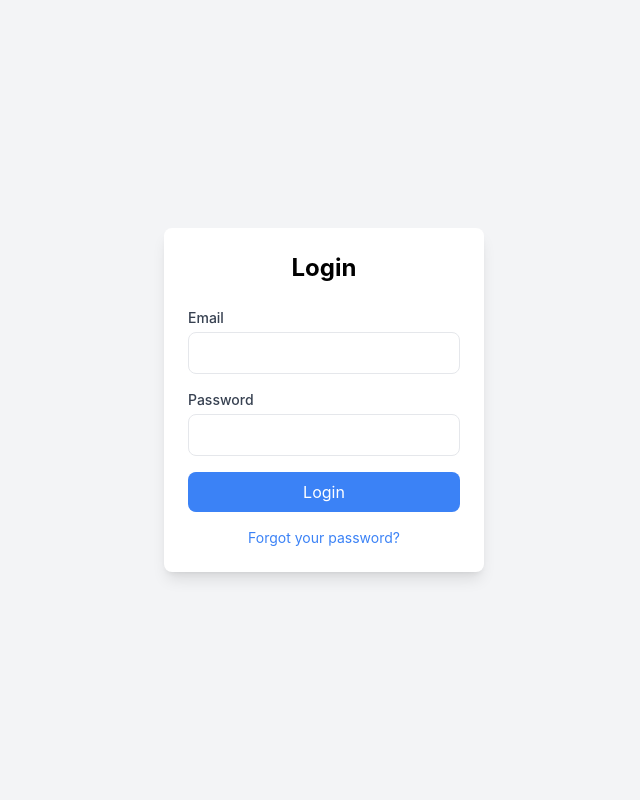
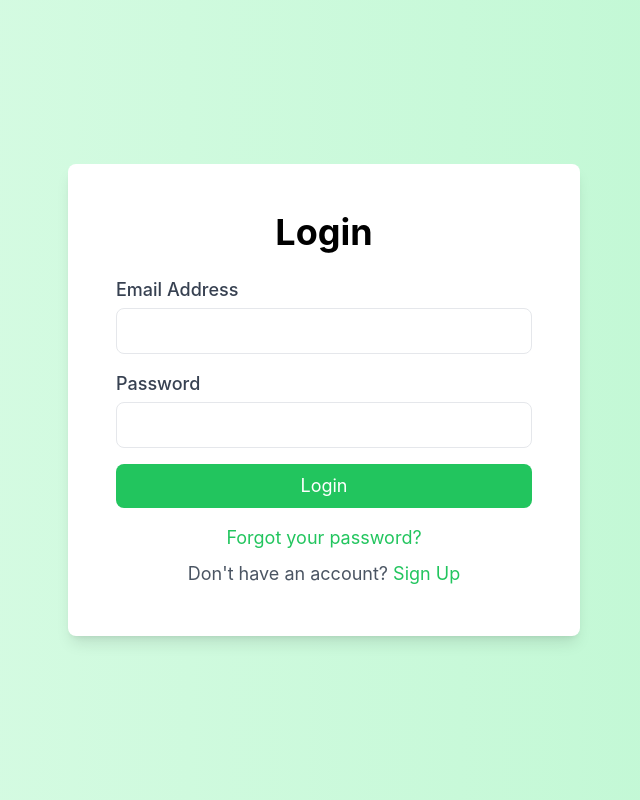
Before and after one commit to sgchoo/LunaCode-auth, a React (Create React App) app: page /login in a window 1280 px wide. Shown: the whole page, without its empty margins (316-956 px from the left). Built offline with nearby package versions, Linux system fonts and the light colour scheme.

Commit message:
feat: 반응형 적용

```diff
--- a/src/components/ForgotPassword.jsx
+++ b/src/components/ForgotPassword.jsx
@@ -1,4 +1,5 @@
 import React, { useState } from "react";
+import { Link } from "react-router-dom";
 
 const ForgotPassword = () => {
   const [email, setEmail] = useState("");
@@ -8,26 +9,34 @@ const ForgotPassword = () => {
     e.preventDefault();
     console.log("Reset link sent to:", email);
     setSubmitted(true);
-    // 서버에 비밀번호 초기화 요청 API 호출
   };
 
   return (
-    <div className="flex items-center justify-center h-screen bg-gray-100">
-      <div className="bg-white p-6 rounded-lg shadow-lg w-80">
+    <div className="flex items-center justify-center min-h-screen bg-gradient-to-r from-blue-100 to-blue-200 p-4 sm:p-8 lg:p-12">
+      <div className="bg-white p-6 sm:p-8 md:p-10 lg:p-12 rounded-lg shadow-lg w-full max-w-xs sm:max-w-sm md:max-w-md lg:max-w-lg">
         {submitted ? (
           <div className="text-center">
-            <h2 className="text-2xl font-bold mb-4">Check Your Email</h2>
-            <p className="text-gray-600">
+            <h2 className="text-2xl sm:text-3xl lg:text-4xl font-bold mb-4">
+              Check Your Email
+            </h2>
+            <p className="text-gray-600 text-sm md:text-base lg:text-lg">
               If an account with the entered email exists, you’ll receive a reset link shortly.
+            </p>
+            <p className="text-center mt-4 text-sm md:text-base lg:text-lg">
+              <Link to="/" className="text-blue-500 hover:underline">
+                Back to Login
+              </Link>
             </p>
           </div>
         ) : (
           <form onSubmit={handleSubmit}>
-            <h2 className="text-2xl font-bold text-center mb-6">Forgot Password</h2>
+            <h2 className="text-2xl sm:text-3xl lg:text-4xl font-bold text-center mb-6">
+              Forgot Password
+            </h2>
             <div className="mb-4">
               <label
                 htmlFor="email"
-                className="block text-sm font-medium text-gray-700 mb-1"
+                className="block text-sm md:text-base lg:text-lg font-medium text-gray-700 mb-1"
               >
                 Email Address
               </label>
@@ -36,20 +45,20 @@ const ForgotPassword = () => {
                 id="email"
                 value={email}
                 onChange={(e) => setEmail(e.target.value)}
-                className="w-full px-4 py-2 border rounded-lg focus:outline-none focus:ring-2 focus:ring-blue-500 focus:border-transparent"
+                className="w-full px-4 py-2 border rounded-lg focus:outline-none focus:ring-2 focus:ring-blue-500 focus:border-transparent text-sm md:text-base lg:text-lg"
                 required
               />
             </div>
             <button
               type="submit"
-              className="w-full bg-blue-500 text-white py-2 rounded-lg hover:bg-blue-600 transition duration-200"
+              className="w-full bg-blue-500 text-white py-2 rounded-lg hover:bg-blue-600 transition duration-200 text-sm md:text-base lg:text-lg"
             >
               Send Reset Link
             </button>
-            <p className="text-center mt-4 text-sm text-gray-600">
-              <a href="/" className="text-blue-500 hover:underline">
+            <p className="text-center mt-4 text-sm md:text-base lg:text-lg text-gray-600">
+              <Link to="/" className="text-blue-500 hover:underline">
                 Back to Login
-              </a>
+              </Link>
             </p>
           </form>
         )}
--- a/src/components/Login.jsx
+++ b/src/components/Login.jsx
@@ -1,61 +1,75 @@
 import React, { useState } from "react";
 import { Link } from "react-router-dom";
 
-const Login = () => { // 리액트는 화면이 변하는 곳에 state를 둔다 - 데이터가 변하는 곳
-  const [email, setEmail] = useState(""); // 이건 뭔 문법이여?
+const Login = () => {
+  const [email, setEmail] = useState("");
   const [password, setPassword] = useState("");
 
-  const handleLogin = (e) => { //로그인 이벤트에 넣을 함수
+  const handleLogin = (e) => {
     e.preventDefault();
     console.log("Email:", email);
     console.log("Password:", password);
+    // 로그인 로직 추가
   };
 
   return (
-    <div className="flex items-center justify-center h-screen bg-gray-100">
-      <form
-        onSubmit={handleLogin}
-        className="bg-white p-6 rounded-lg shadow-lg w-80"
+    <div className="flex items-center justify-center min-h-screen bg-gradient-to-r from-green-100 to-green-200 p-4 sm:p-8 lg:p-12">
+      <div className="bg-white p-6 sm:p-8 md:p-10 lg:p-12 rounded-lg shadow-lg w-full max-w-xs sm:max-w-sm md:max-w-md lg:max-w-lg">
+        <form onSubmit={handleLogin}>
+          <h2 className="text-2xl sm:text-3xl lg:text-4xl font-bold text-center mb-6">
+            Login
+          </h2>
+          <div className="mb-4">
+            <label
+              htmlFor="email"
+              className="block text-sm md:text-base lg:text-lg font-medium text-gray-700 mb-1"
             >
-        <h2 className="text-2xl font-bold text-center mb-6">Login</h2>
-        <div className="mb-4">
-          <label htmlFor="email" className="block text-sm font-medium text-gray-700 mb-1">
-            Email
+              Email Address
             </label>
             <input
               type="email"
               id="email"
               value={email}
               onChange={(e) => setEmail(e.target.value)}
-            className="w-full px-4 py-2 border rounded-lg focus:outline-none focus:ring-2 focus:ring-blue-500 focus:border-transparent"
+              className="w-full px-4 py-2 border rounded-lg focus:outline-none focus:ring-2 focus:ring-green-500 focus:border-transparent text-sm md:text-base lg:text-lg"
               required
             />
           </div>
           <div className="mb-4">
-          <label htmlFor="password" className="block text-sm font-medium text-gray-700 mb-1">
+            <label
+              htmlFor="password"
+              className="block text-sm md:text-base lg:text-lg font-medium text-gray-700 mb-1"
+            >
               Password
             </label>
             <input
               type="password"
               id="password"
               value={password}
-            onChange={(e) => setPassword(e.target.value)} // 스테이트 비워두고 이걸로 채우나보다
-            className="w-full px-4 py-2 border rounded-lg focus:outline-none focus:ring-2 focus:ring-blue-500 focus:border-transparent"
+              onChange={(e) => setPassword(e.target.value)}
+              className="w-full px-4 py-2 border rounded-lg focus:outline-none focus:ring-2 focus:ring-green-500 focus:border-transparent text-sm md:text-base lg:text-lg"
               required
             />
           </div>
           <button
             type="submit"
-          className="w-full bg-blue-500 text-white py-2 rounded-lg hover:bg-blue-600 transition duration-200"
+            className="w-full bg-green-500 text-white py-2 rounded-lg hover:bg-green-600 transition duration-200 text-sm md:text-base lg:text-lg"
           >
             Login
           </button>
-        <p className="text-center mt-4 text-sm text-gray-600">
-          <Link to ="/forgot-password" className = "text-blue-500 hover:underline">
+          <p className="text-center mt-4 text-sm md:text-base lg:text-lg text-gray-600">
+            <Link to="/forgot-password" className="text-green-500 hover:underline">
               Forgot your password?
             </Link>
           </p>
+          <p className="text-center mt-2 text-sm md:text-base lg:text-lg text-gray-600">
+            Don't have an account?{" "}
+            <Link to="/signup" className="text-green-500 hover:underline">
+              Sign Up
+            </Link>
+          </p>
         </form>
+      </div>
     </div>
   );
 };
```
Lines whose indentation alone changed are shown as unchanged.
